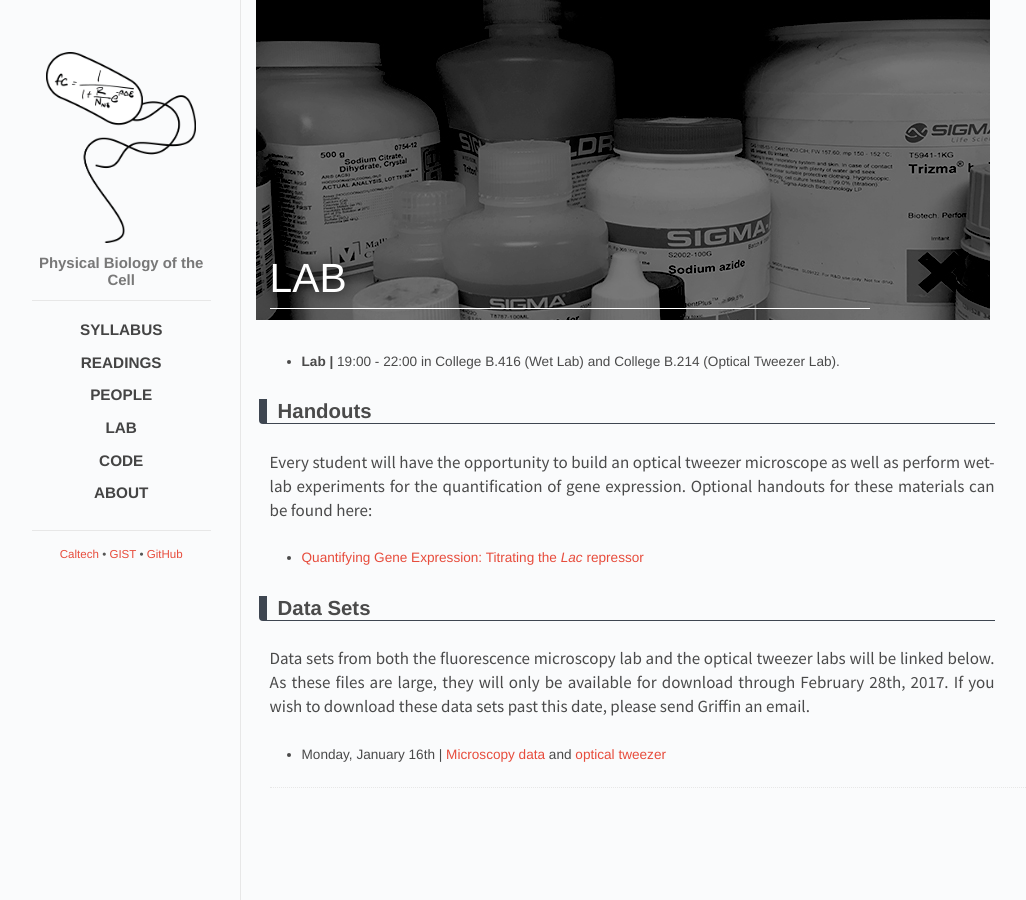
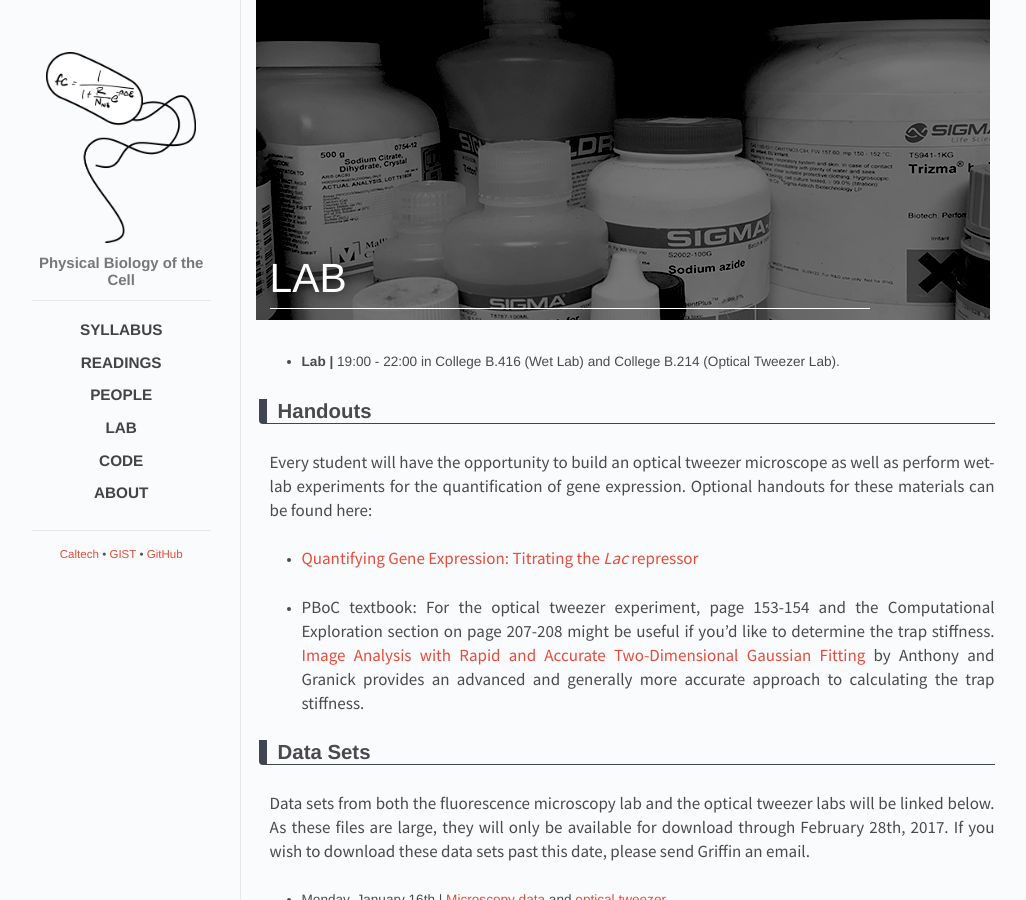
Before and after one commit to RPGroup-PBoC/gist_pboc_2017, a Jekyll site: the page built from _posts/2016-12-19-lab.md, in a window 1280 px wide. Shown: the whole page, without its empty margins (118-1144 px from the left). Built offline with Jekyll 4.4.1, drawn with Linux system fonts in a browser that asks for light colours.

Commit message:
Added optical tweezer references.

```diff
--- a/_posts/2016-12-19-lab.md
+++ b/_posts/2016-12-19-lab.md
@@ -13,6 +13,9 @@ Every student will have the opportunity to build an optical tweezer microscope a
 
 * [Quantifying Gene Expression: Titrating the *Lac* repressor](http://bi1x.caltech.edu/2016/handouts/laci_titration.pdf)
 
+* PBoC textbook: For the optical tweezer experiment, page 153-154 and the Computational Exploration section on page 207-208 might be useful if you'd like to determine the trap stiffness. [Image Analysis with Rapid and Accurate Two-Dimensional Gaussian Fitting](http://groups.mrl.uiuc.edu/granick/publications/pdf%20files/2009/Image_Analysis_with_2D_Gaussian_Fit_la900393v.pdf) by Anthony and Granick provides an advanced and generally more accurate approach to calculating the trap stiffness.
+
+
 ## Data Sets
 Data sets from both the fluorescence microscopy lab and the optical tweezer labs will be linked below. As these files are large, they will only be available for download through February 28th, 2017. If you wish to download these data sets past this date, please send Griffin an email.
 
```
